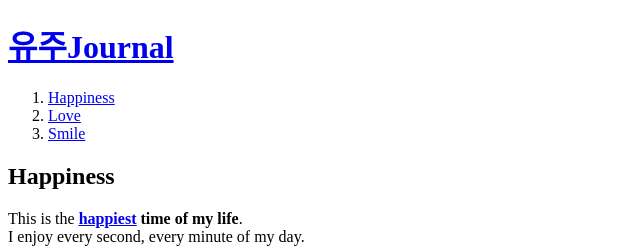
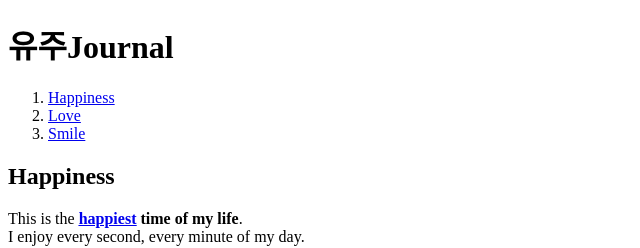
Before and after one commit to yuzulike/YujuJournal, a plain HTML site: page 1.html in a window 1280 px wide. Shown: the top 248 px of the page, without its empty margins (0-640 px from the left). Drawn offline with Linux system fonts and the light colour scheme.

Commit message:
Add files via upload

```diff
--- a/1.html
+++ b/1.html
@@ -5,7 +5,7 @@
   <meta charset="utf-8">
 </head>
 <body>
-<h1><a href="index.html">유주Journal</a></h1>
+<h1>유주Journal</h1>
 <ol>
   <li><a href="1.html">Happiness</a></li>
   <li><a href="2.html">Love</a></li>
```
Also changed, not shown: 2.html (+1 -1 lines), 3.html (+1 -1 lines).
